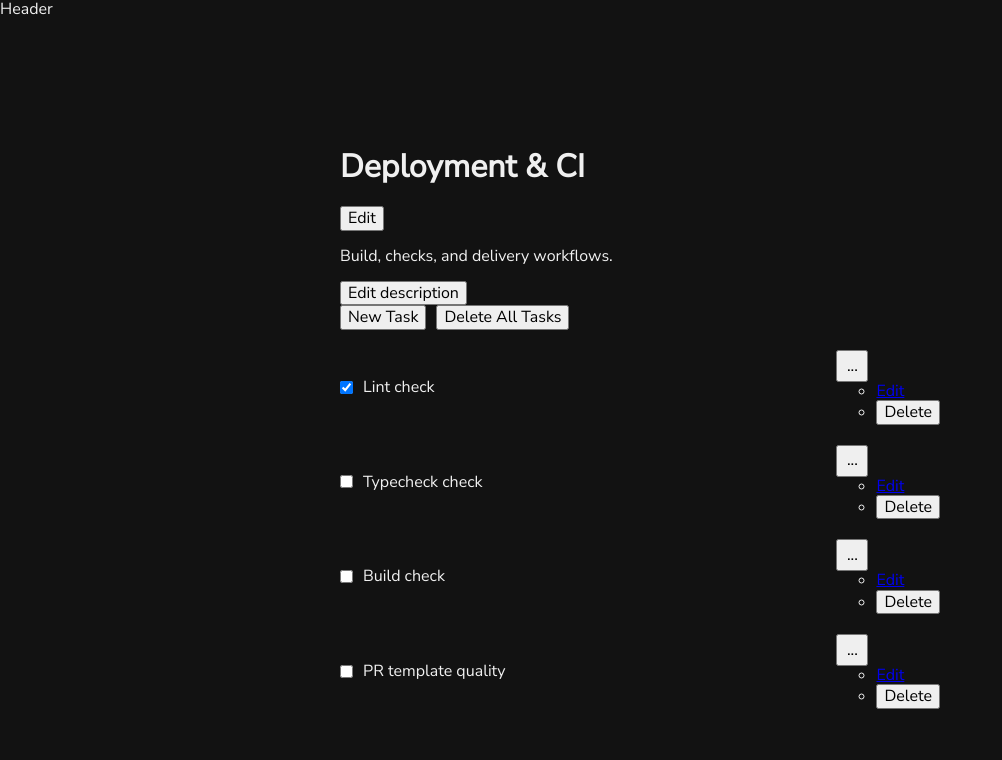
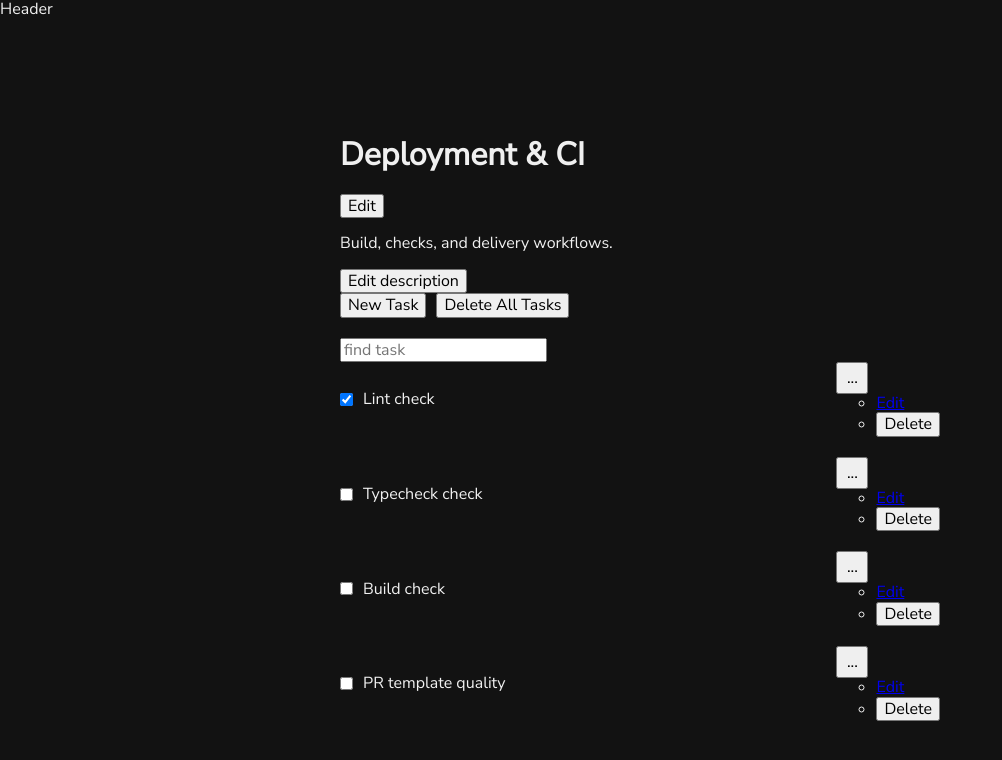
Before and after one commit to mxtrd/taskflow, a React (Vite) app: page /boards/board-deployment-and-ci in a window 1280 px wide. Shown: the top 760 px of the page, without its empty margins (0-1002 px from the left). Built offline with nearby package versions, Linux system fonts and the light colour scheme.

Commit message:
feat(tasks): tasks search

```diff
--- a/src/pages/board-page/ui/BoardPage.tsx
+++ b/src/pages/board-page/ui/BoardPage.tsx
@@ -18,6 +18,7 @@ const BoardPage = () => {
   const [draftDescription, setDraftDescription] = useState('')
   const [isCreatingTask, setIsCreatingTask] = useState(false)
   const [newTaskTitle, setNewTaskTitle] = useState('')
+  const [searchTasksQuery, setSearchTasksQuery] = useState('')
 
   const { boardId } = useParams<{ boardId: string }>()
   const selectedBoard = boardId ? getBoardById(boardId) : undefined
@@ -35,7 +36,7 @@ const BoardPage = () => {
   }
 
   const deleteTaskHandler = (taskId: string) => {
-    if(!boardId) return
+    if (!boardId) return
 
     deleteTask(boardId, taskId)
   }
@@ -113,6 +114,15 @@ const BoardPage = () => {
     setNewTaskTitle('')
     setIsCreatingTask(false)
   }
+
+  const searchTasksNormalized = searchTasksQuery.trim().toLowerCase()
+  const filteredTasks = searchTasksNormalized.length > 0
+    ? tasks.filter(({ title }) => title.toLowerCase().includes(searchTasksNormalized))
+    : tasks
+
+  const hasTasks = tasks.length > 0
+  const hasActivetasksSearch = searchTasksNormalized.length > 0
+  const noTasksMatches = hasTasks && hasActivetasksSearch && filteredTasks.length === 0
 
   if (!selectedBoard) {
     return (
@@ -198,6 +208,15 @@ const BoardPage = () => {
                 Delete All Tasks
               </button>
             </div>
+            <form>
+              <input
+                type="search"
+                value={searchTasksQuery}
+                onChange={(event) => setSearchTasksQuery(event.target.value)}
+                placeholder="find task"
+                autoComplete="off"
+              />
+            </form>
             {isCreatingTask && (
               <form onSubmit={handleCreateTaskSubmit}>
                 <input
@@ -214,11 +233,13 @@ const BoardPage = () => {
                 </button>
               </form>
             )}
-            {tasks.length === 0 ? (
+            {!hasTasks ? (
               <p>No tasks yet</p>
             ) : (
+              <>
                 <ul className={`${styles.tasks} ${baseStyles.listReset}`}>
-                {tasks.map((task) => (
+                  {!noTasksMatches &&
+                    filteredTasks.map((task) => (
                       <TaskItem
                         key={task.id}
                         boardId={selectedBoard.id}
@@ -228,6 +249,8 @@ const BoardPage = () => {
                       />
                     ))}
                 </ul>
+                {noTasksMatches && <p>Tasks not found</p>}
+              </>
             )}
           </div>
         </div>
--- a/src/pages/boards-page/ui/BoardsPage.tsx
+++ b/src/pages/boards-page/ui/BoardsPage.tsx
@@ -51,14 +51,14 @@ const BoardsPage = () => {
     removeTasksForBoard(boardId)
   }
 
-  const searchNormalized = searchBoardsQuery.trim().toLowerCase()
-  const filteredBoards = searchNormalized.length > 0
+  const searchBoardsNormalized = searchBoardsQuery.trim().toLowerCase()
+  const filteredBoards = searchBoardsNormalized.length > 0
     ? boards.filter(({ title }) => title.toLowerCase().includes(searchNormalized))
     : boards
 
   const hasBoards = boards.length > 0
-  const hasActiveSearch = searchNormalized.length > 0
-  const noMatches = hasBoards && hasActiveSearch && filteredBoards.length === 0
+  const hasActiveBoardsSearch = searchBoardsNormalized.length > 0
+  const noBoardsMatches = hasBoards && hasActiveBoardsSearch && filteredBoards.length === 0
 
 
   return (
@@ -116,7 +116,7 @@ const BoardsPage = () => {
                       </form>
                     </li>
                   )}
-                  {!noMatches &&
+                  {!noBoardsMatches &&
                     filteredBoards.map((board) => (
                       <BoardItem
                         key={board.id}
```
Lines whose indentation alone changed are shown as unchanged.
